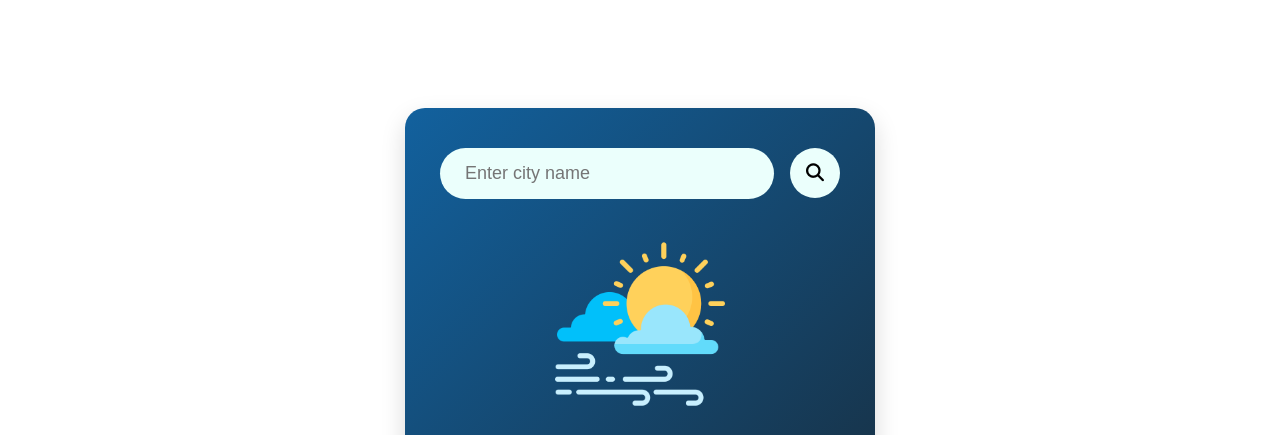
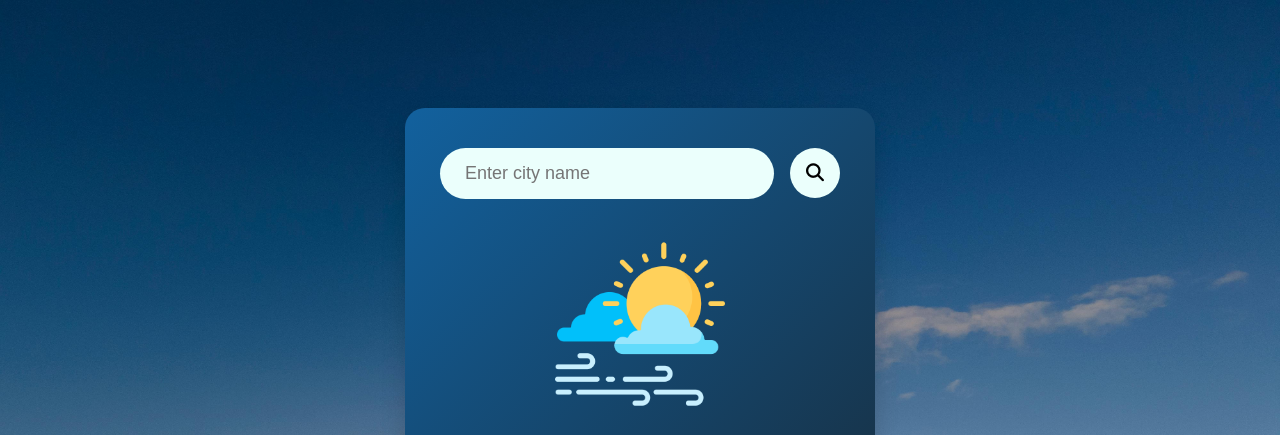
Before and after one commit to ravikant00/Js-Practice-files, a plain HTML site: page weatherApp/index.html in a window 1280 px wide. Shown: the top 435 px of the page. Drawn offline with Linux system fonts and the light colour scheme.

Commit message:
Added a beuatiful backgroung for weather App

```diff
--- a/weatherApp/style.css
+++ b/weatherApp/style.css
@@ -3,7 +3,7 @@ body {
     justify-content: center;
     align-items: center;
     min-height: 100vh;
-    background-image: url('');
+    background-image: url('./nature.jpg');
     background-repeat: no-repeat;
     background-size: 100% 100%;
 }
```
